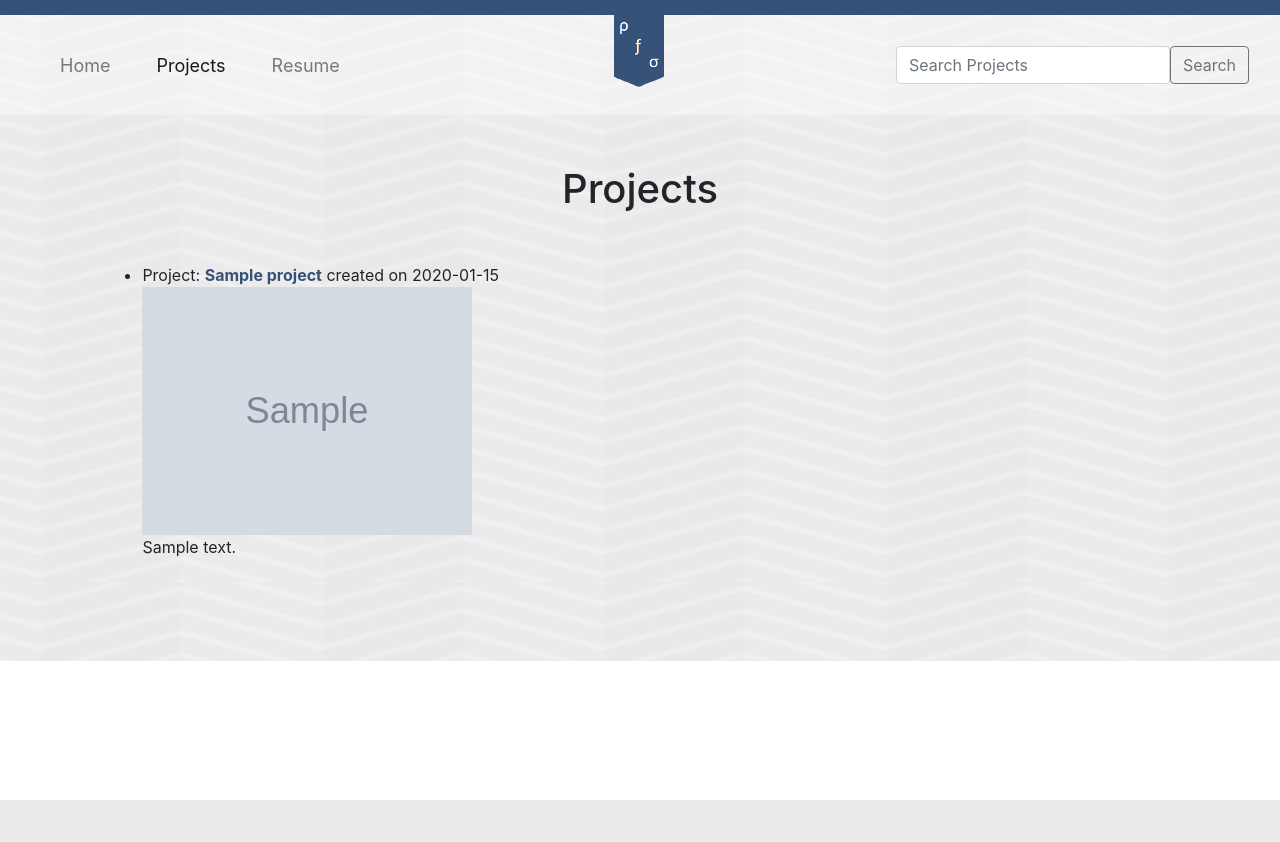
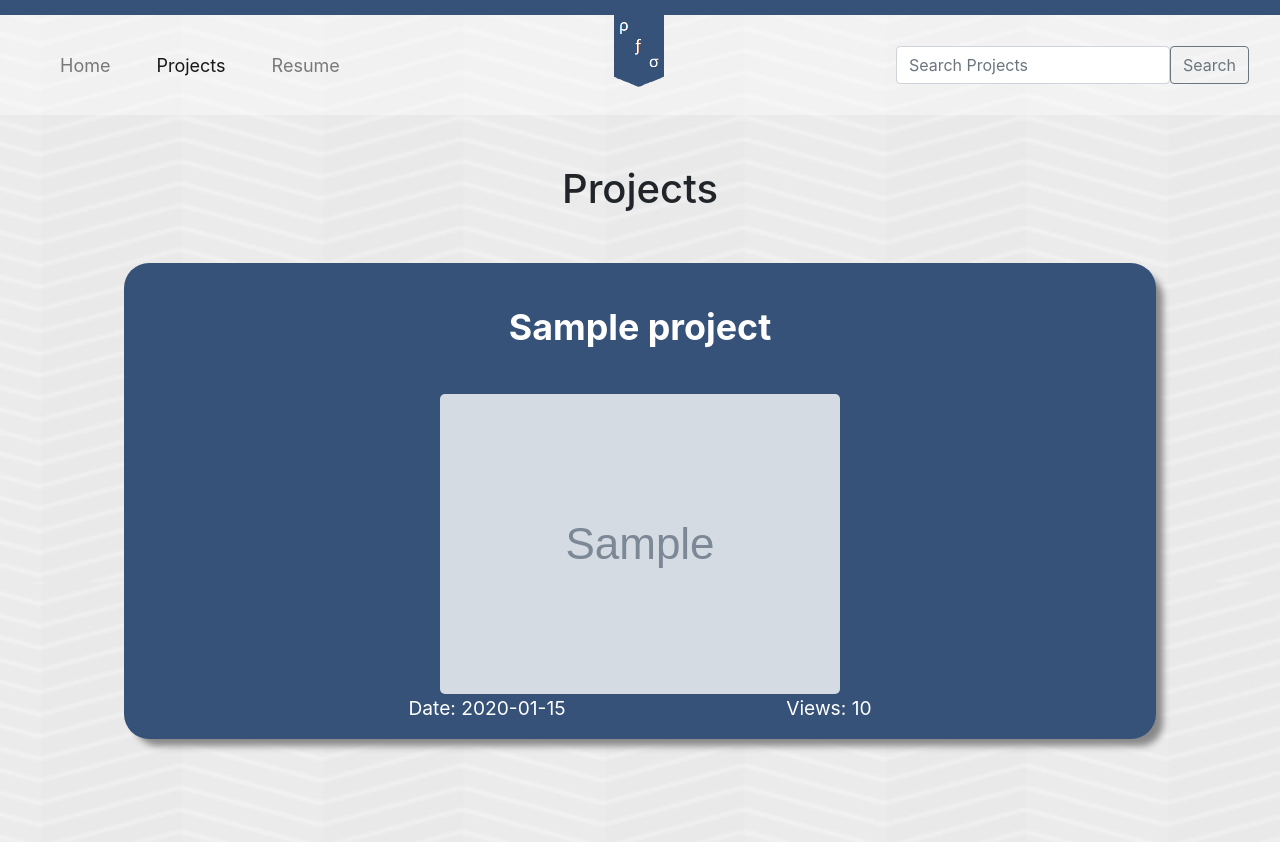
Before and after one commit to pforderique/pforderique.com, a Flask app: page /projects in a window 1280 px wide. Before the commit the page ends 800 px from the top, so only its background shows below. Run offline with Flask 2, Linux system fonts and the light colour scheme; tables that the repository leaves empty hold one stand-in row (values such as "Sample post"); grey boxes marked "Sample" are stand-in pictures; some libraries are stand-ins or nearby versions.

Commit message:
projects now semi resizing with css. work on adding 1) the short description 2) increase views +1 when link clicked

```diff
--- a/website/static/styles/main.css
+++ b/website/static/styles/main.css
@@ -8,16 +8,6 @@
     display: flex;
     justify-content: center;
     margin: 50px 0px;
-}
-
-/* AIR CONTAINER STUFF */
-.air-container{
-    background-color: rgba(228, 240, 241, 0.568);
-    color: black;
-    border-radius: 25px;
-    /* margin: 15px 45px; */
-    margin: 0 auto;
-    padding: 30px 30px;
 }
 
 /* add in this navy top border */
--- a/website/static/styles/projects.css
+++ b/website/static/styles/projects.css
@@ -1,24 +1,69 @@
-.list-item {
-    padding: 32px;
-    border-radius: 32px;
-    box-shadow: 0 0 12px 6px #eee;
-    margin: 16px;
-    width: 500px;
-    display: flex;
-    align-items: center;
-    justify-content: center;
-    flex-direction: column;
+/* AIR CONTAINER STUFF */
+.air-container{
+    background-color: rgb(54, 82, 120);
+    color: white;
+    border-radius: 25px;
+    /* margin: 0 20%; */
+    margin: 0 auto;
+    /* padding: 30px 30px; */
+    box-shadow: 9px 9px 7px -2px #888;
 }
 
 a {
-    color: rgb(54, 82, 120);
+    color: white;
     background-color: transparent;
 }
 
-ul li iframe, ul li img {
-    display: block;
-    max-width:330px;
-    max-height:330px;
+a:hover{
+    color: rgba(255, 255, 255, 0.623);
+}
+
+.projects-row{
+    color: #000000;
+    /* background-color: rgba(54, 82, 120, 0.116);
+    width: 92%;
+    margin: 0% 4% 15%;
+    padding: 6vh 0% 0vh 0%; */
+    display: flex;
+    /* justify-content: space-between; */
+    justify-content: space-evenly;
+    text-align: center;
+    /* align-items: center; */
+    /* flex-wrap: wrap; */
+    flex-wrap: wrap;
+}
+
+.image-container{
+    display: flex;
+    flex-direction: column;
+    justify-content: center;
+    align-items: center;
+}
+
+.image-data{
+    display: flex;
+    justify-content:space-evenly;
+    font-size: 1.5vw;
+}
+
+.projects-row img {
+    /* display: flex; */
+    /* max-height:250px;
+    max-width:300px; */
+    max-height: 50%;
+    max-width: 70%;
     height: auto;
     width: auto;
+    border-radius: 5px;
 }
+
+.col {
+    /* width: 40%; */
+    margin: 0 2% 6% 2%;
+    padding: 2vh 8vh;
+}
+
+.air-container h3 {
+    margin: 3% 0 5% 0;
+    font-size: 2.8vw;
+}
--- a/website/templates/projects.html
+++ b/website/templates/projects.html
@@ -12,7 +12,60 @@
     Projects
 </h1>
 
-<ul>
+{% if projects == [] %}
+    <p>none brodie. show a better empty space next time cuzzz</p>
+{% else %}
+<div class="projects-grid">
+    {% for project_tup in projects %}
+        <div class="projects-row">
+            {% if project_tup[1] != "" %}
+            <div class="col air-container">
+                <h3>
+                    <a href="{{url_for('views.project', name=project_tup[0].name)}}">
+                    <b>{{project_tup[0].name}}</b></a>
+                </h3>
+                <div class="image-container">
+                    <img src="{{project_tup[0].image_link}}">
+                </div>
+                <div class="image-data">
+                    <div>Date: {{project_tup[0].date_created}}</div>
+                    <div>Views: {{project_tup[0].views}}</div>
+                </div>
+            </div>
+            <div class="col air-container">
+                <h3>
+                    <a href="{{url_for('views.project', name=project_tup[1].name)}}">
+                    <b>{{project_tup[1].name}}</b></a>
+                </h3>
+                <div class="image-container">
+                    <img src="{{project_tup[1].image_link}}">
+                </div>
+                <div class="image-data">
+                    <div>Date: {{project_tup[1].date_created}}</div>
+                    <div>Views: {{project_tup[1].views}}</div>
+                </div>
+            </div>
+            {% else %}
+            <div class="col air-container" style="margin: 0 2%">
+                <h3>
+                    <a href="{{url_for('views.project', name=project_tup[0].name)}}">
+                    <b>{{project_tup[0].name}}</b></a>
+                </h3>
+                <div class="image-container">
+                    <img src="{{project_tup[0].image_link}}">
+                </div>
+                <div class="image-data">
+                    <div>Date: {{project_tup[0].date_created}}</div>
+                    <div>Views: {{project_tup[0].views}}</div>
+                </div>
+            </div>
+            {% endif %}
+        </div>
+    {% endfor %}
+</div>
+{% endif %}
+
+<!-- <ul>
 {% for project in projects %}
     <li>
 
@@ -25,6 +78,5 @@
 
     </li>
     {% endfor %}
-</ul>
-
+</ul> -->
 {% endblock %}
--- a/website/views.py
+++ b/website/views.py
@@ -41,11 +41,25 @@ def projects():
 
     if name:
         queryname = f"%{name}%"
-        featured_projects = db.session.query(Project).filter(Project.name.like(queryname)).limit(10)
+        featured_projects = db.session.query(Project).filter(Project.name.like(queryname)).limit(10).all()
     else:
-        featured_projects = db.session.query(Project).order_by(Project.importance_score.desc()).limit(10)
+        featured_projects = db.session.query(Project).order_by(Project.importance_score.desc()).limit(10).all()
 
-    return render_template("projects.html", projects=featured_projects)
+    #* have to convert featured_projects into tuple list for jijna rendering (p1,p2), (p3,p4), ...
+    size = len(featured_projects)
+    tupled_projects = []
+
+    for idx in range(0, size, 2):
+        p1 = featured_projects[idx]
+
+        if idx + 1 < size:
+            p2 = featured_projects[idx+1]
+        else:
+            p2 = ""
+
+        tupled_projects.append((p1,p2))
+
+    return render_template("projects.html", projects=tupled_projects)
 
 @views.route('/project/<name>', methods=["GET"])
 def project(name):
```
Also changed, not shown: tests/test.py (+13 -0 lines), website/static/styles/home.css (+5 -6 lines).
